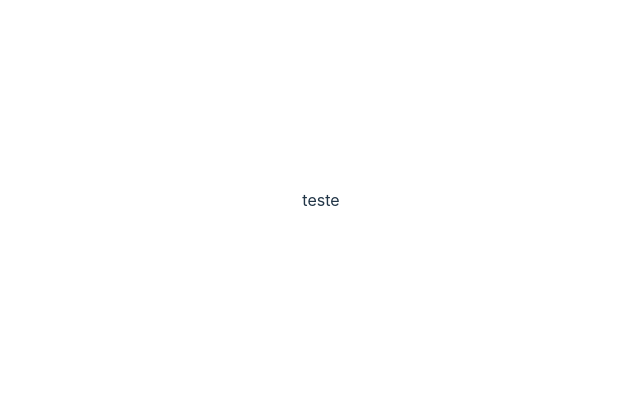
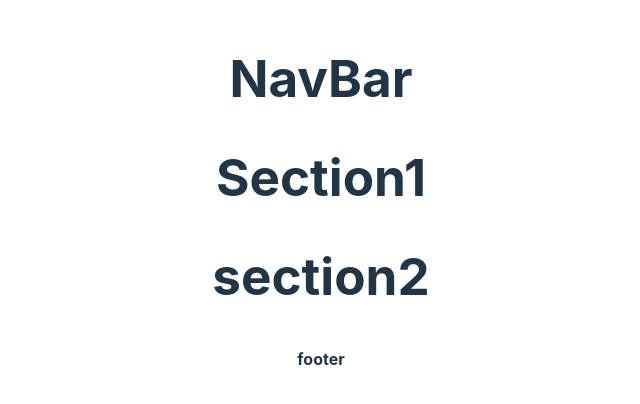
Before and after one commit to VanessaHenker/Projeto-React, a React (Vite) app in the folder vite-project/: page / in a window 1280 px wide. Shown: the part 200-604 px from the top of the page, without its empty margins (319-959 px from the left). Built offline with nearby package versions, Linux system fonts and the light colour scheme.

Commit message:
Alteração arquivo

```diff
--- a/vite-project/src/App.tsx
+++ b/vite-project/src/App.tsx
@@ -3,7 +3,25 @@ import './App.css';
 function App() {
   return (
     <>
-     <div>teste</div>
+    <nav>
+      <div>
+        <h1>NavBar</h1>
+      </div>
+    </nav>
+
+    <section>
+      <h1>
+        Section1
+      </h1>
+    </section>
+
+    <section>
+      <h1>section2</h1>
+    </section>
+
+    <footer>
+      <h4>footer</h4>
+    </footer>
     </>
   );
 }
```
Also changed, not shown: vite-project/componentes/navBar.tsx (added).
